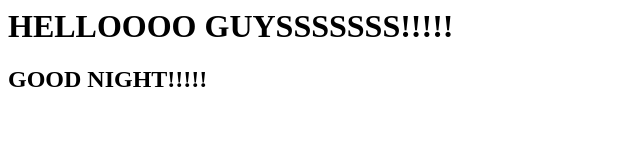
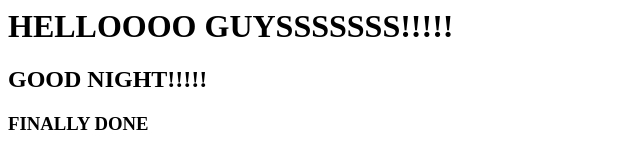
Before and after one commit to ishwari-itiss/iacsd, a plain HTML site: page index.html in a window 1280 px wide. Shown: the whole page, without its empty margins (0-640 px from the left). Drawn offline with Linux system fonts and the light colour scheme.

Commit message:
Second Commit

```diff
--- a/index.html
+++ b/index.html
@@ -1,2 +1,3 @@
 <h1>HELLOOOO GUYSSSSSSS!!!!!</h1>
 <h2>GOOD NIGHT!!!!!</h2>
+<h3>FINALLY DONE</h3>
```
